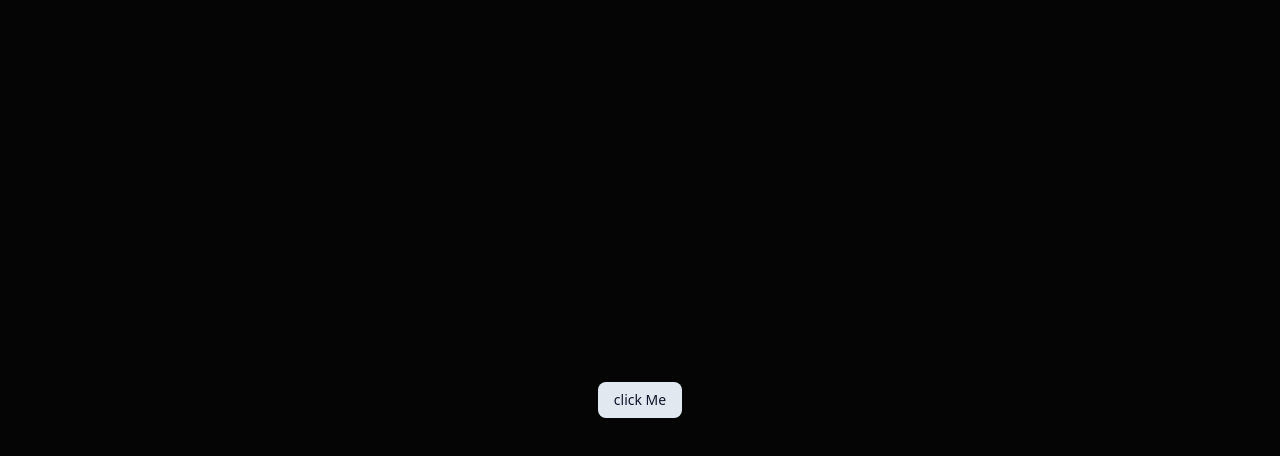
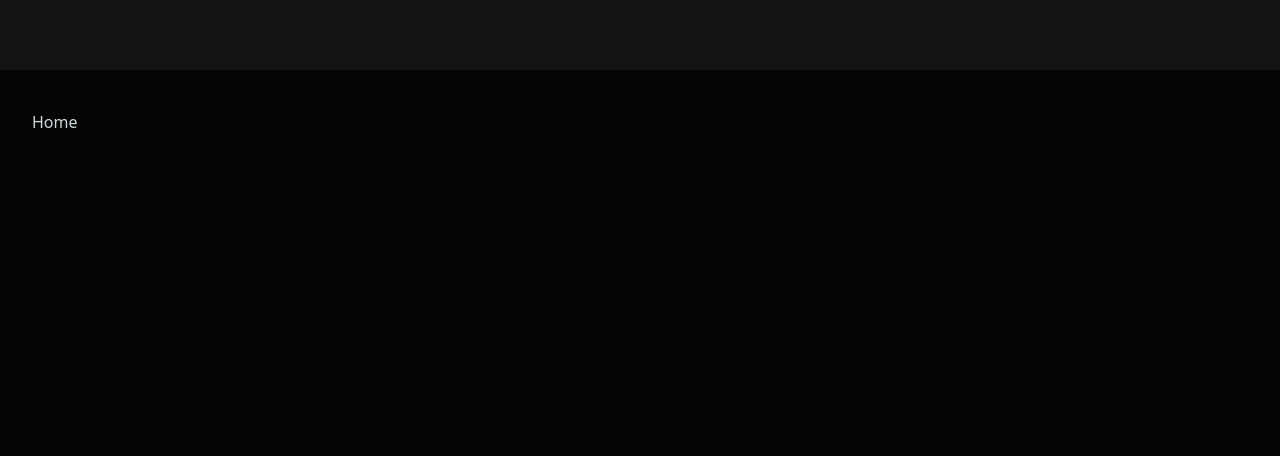
Before and after one commit to AryanAjayVyawahare/Real-time-Stock-Market-App, a Next.js app in the folder stocks-app/: page / in a window 1280 px wide. Shown: the top 456 px of the page. Built offline with nearby package versions, Linux system fonts and the light colour scheme.

Commit message:
Working on layout

```diff
--- /dev/null
+++ b/stocks-app/app/(root)/layout.tsx
@@ -0,0 +1,14 @@
+import Header from "@/components/header"
+
+const Layout = ({children}:{children : React.ReactNode}) => {
+  return (
+ <main className="min-h-screen text-gray-400">
+     <Header/>
+    <div className="container py-10">
+      {children}
+    </div>
+ </main>
+  )
+}
+
+export default Layout
--- a/stocks-app/app/page.tsx
+++ b/stocks-app/app/(root)/page.tsx
@@ -3,8 +3,8 @@
 
 const Home = () => {
   return (
-    <div className="flex justify-center items-center h-screen" >
-      <Button>click Me  </Button>
+    <div className="flex min-h-screen home-wrapper" >
+      Home
     </div>
   )
 }
--- /dev/null
+++ b/stocks-app/components/Header.tsx
@@ -0,0 +1,17 @@
+import Link from "next/link"
+
+
+const header = () => {
+  return (
+    <header className="sticky top-0 header">
+        <div className="container header-wrapper">
+            <Link href="/">
+            <image src  ="/assets/icons/logo.svg"alt="Signalist logo"width={140} height={32}className="h-8 w-auto cursor-pointer"/>
+
+            </Link>
+        </div>
+    </header>
+  )
+}
+
+export default header
```
